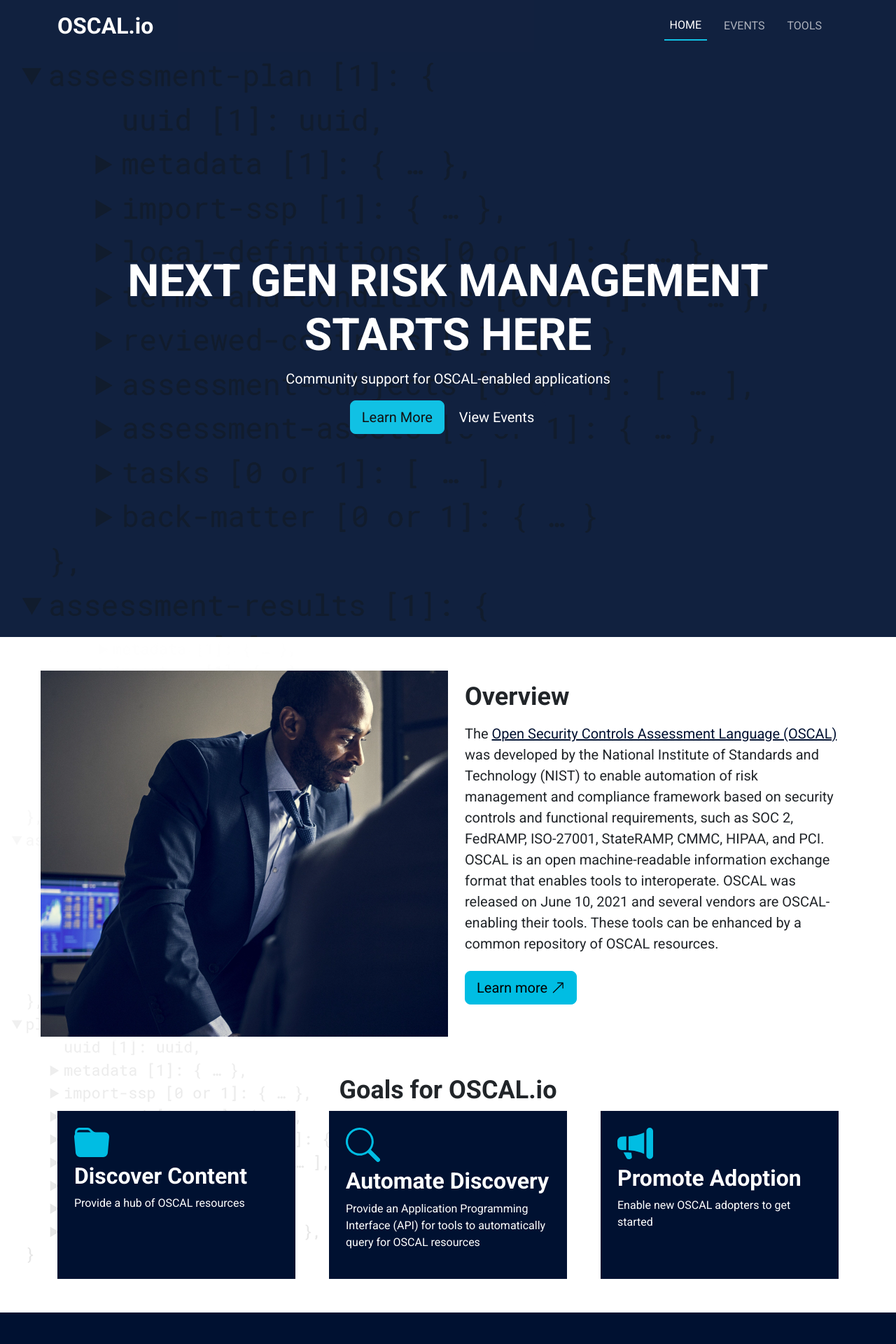
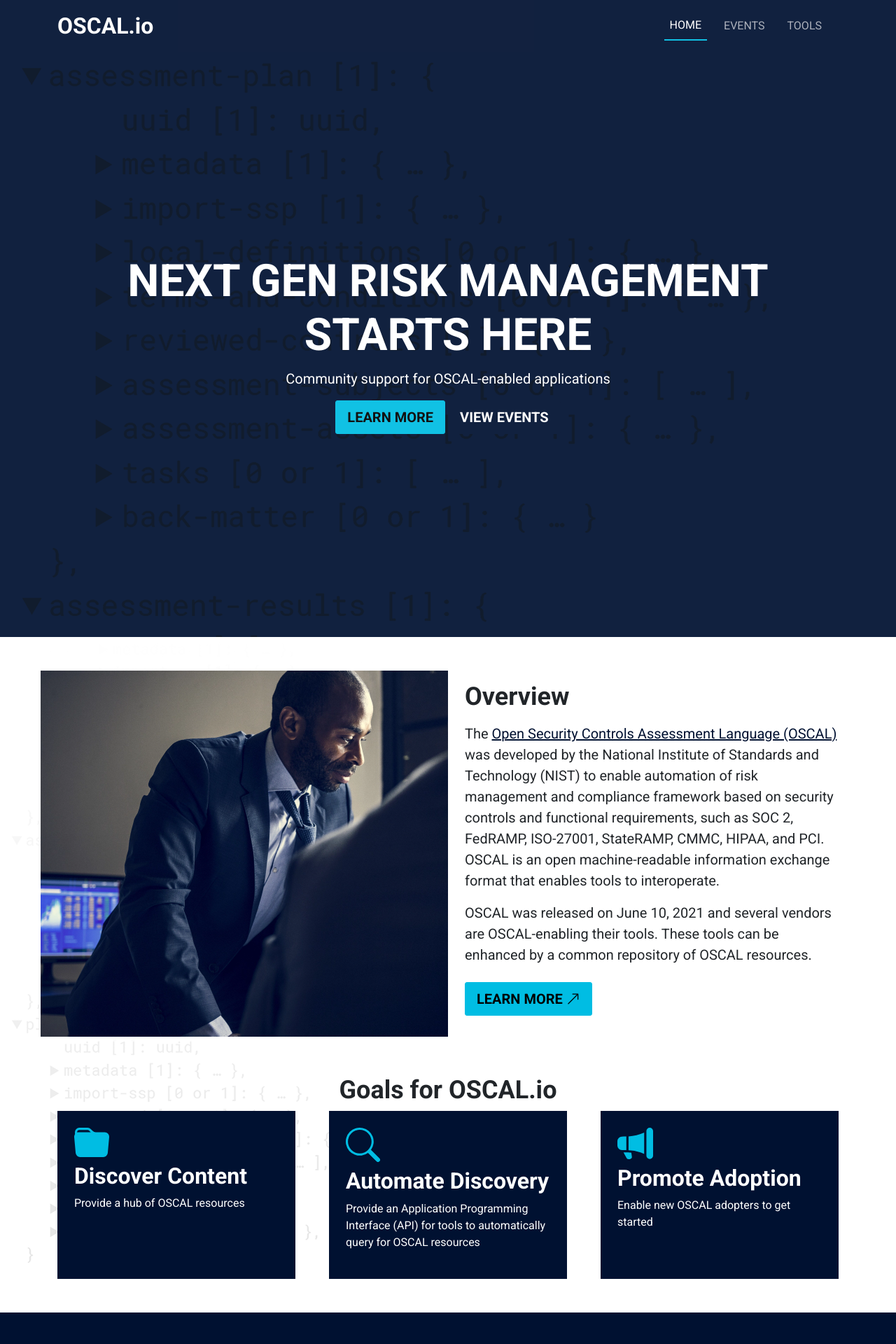
Before and after one commit to EasyDynamics/oscal.io, a Jekyll site: the page built from index.html, in a window 1280 px wide. Shown: the top 1920 px of the page at 70% size. Built offline with Jekyll 4.4.1, drawn with Linux system fonts in a browser that asks for light colours.

Commit message:
fix(btn): decrease border radius

```diff
--- a/_sass/base.scss
+++ b/_sass/base.scss
@@ -76,3 +76,7 @@ h3, .h3 {
 .cover, .page-header, .navbar {
   opacity: 0.93;
 }
+
+button, .btn {
+  text-transform: uppercase,
+}
--- a/_sass/customize.scss
+++ b/_sass/customize.scss
@@ -3,3 +3,7 @@ $custom-colors: (
 );
 $theme-colors: map-merge($theme-colors, $custom-colors);
 $font-family-sans-serif: "Roboto", system-ui, san-serif;
+$btn-border-radius: 3px;
+$btn-border-radius-sm: 3px;
+$btn-border-radius-lg: 3px;
+$btn-font-weight: bold;
--- a/index.html
+++ b/index.html
@@ -26,13 +26,14 @@ custom-styles:
         </div>
         <div class="col-md-6 col-sm-12">
           <h2 id="about" class="pt-3">Overview</h2>
-          <p class="py-2 lead">
+          <p class="pt-2 lead">
             The <a href="https://pages.nist.gov/OSCAL/" target="_blank">Open Security Controls Assessment Language (OSCAL)</a> was
             developed by the National Institute of Standards and
             Technology (NIST) to enable automation of risk management and compliance framework based on security controls and
             functional requirements, such as SOC 2, FedRAMP, ISO-27001, StateRAMP, CMMC, HIPAA, and PCI. OSCAL is an open
             machine-readable information exchange format that enables tools to interoperate.
-
+          </p>
+          <p class="pb-2 lead">
             OSCAL was released on June 10, 2021 and several vendors are OSCAL-enabling their tools. These tools can be enhanced by a
             common repository of OSCAL resources.
           </p>
```
